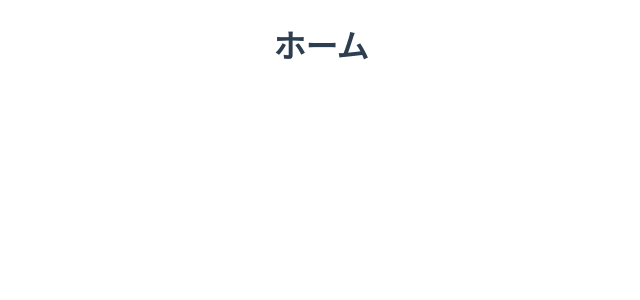
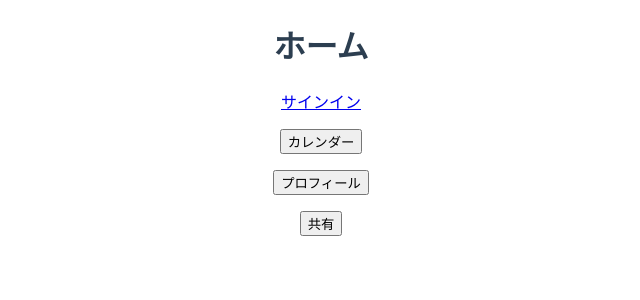
Before and after one commit to zakzakst/vue-practice, a Vue app in the folder sample-app-js/: page / in a window 1280 px wide. Shown: the top 300 px of the page, without its empty margins (319-959 px from the left). Built offline with nearby package versions, Linux system fonts and the light colour scheme.

Commit message:
ルーターの設定

```diff
--- a/sample-app-js/src/router/index.js
+++ b/sample-app-js/src/router/index.js
@@ -1,14 +1,42 @@
 import Vue from 'vue';
 import VueRouter from 'vue-router';
 import HomeComponent from '@/views/Home.vue';
+import CalendarComponent from '@/views/Calendar.vue';
+import ProfileComponent from '@/views/Profile.vue';
+import ShareComponent from '@/views/Share.vue';
+import SignInComponent from '@/views/SignIn.vue';
 
 Vue.use(VueRouter);
 
 const routes = [
   {
     path: '/',
-    name: 'Home',
+    name: 'home',
     component: HomeComponent,
+    meta: {
+      title: 'home',
+    },
+  },
+  {
+    path: '/calendar/:type',
+    name: 'calendar',
+    component: CalendarComponent,
+    props: true,
+  },
+  {
+    path: '/profile',
+    name: 'profile',
+    component: ProfileComponent,
+  },
+  {
+    path: '/share',
+    name: 'share',
+    component: ShareComponent,
+  },
+  {
+    path: '/sign-in',
+    name: 'sign-in',
+    component: SignInComponent,
   },
 ];
 
@@ -18,4 +46,11 @@
   routes,
 });
 
+router.afterEach(to => {
+  if (!to.meta.title) {
+    return;
+  }
+  document.title = to.meta.title;
+});
+
 export default router;
--- a/sample-app-js/src/views/Calendar.vue
+++ b/sample-app-js/src/views/Calendar.vue
@@ -1,11 +1,20 @@
 <template>
   <div>
-    <h1>カレンダー</h1>
+    <h1>カレンダー[{{ type.hoge }}]</h1>
   </div>
 </template>
 
 <script>
 import { defineComponent } from '@vue/composition-api';
 
-export default defineComponent({});
+export default defineComponent({
+  props: {
+    type: {
+      required: true,
+      validator: value => {
+        return ['month', 'weed', 'day'].includes(value);
+      },
+    },
+  },
+});
 </script>
--- a/sample-app-js/src/views/Home.vue
+++ b/sample-app-js/src/views/Home.vue
@@ -1,11 +1,54 @@
 <template>
   <div>
     <h1>ホーム</h1>
+    <p><router-link to="sign-in">サインイン</router-link></p>
+    <p><button @click="calendar">カレンダー</button></p>
+    <p><button @click="profile">プロフィール</button></p>
+    <p><button @click="share">共有</button></p>
   </div>
 </template>
 
 <script>
 import { defineComponent } from '@vue/composition-api';
 
-export default defineComponent({});
+export default defineComponent({
+  setup(prop, context) {
+    const calendar = () => {
+      context.root.$router.push(
+        // 'calendar/month',
+        // () => {},
+        // () => {},
+        {
+          name: 'calendar',
+          params: {
+            type: {
+              hoge: 123,
+              fuga: 'xyz',
+            },
+          },
+        },
+      );
+    };
+    const profile = () => {
+      context.root.$router.push(
+        'profile',
+        () => {},
+        () => {},
+      );
+    };
+    const share = () => {
+      context.root.$router.push(
+        'share',
+        () => {},
+        () => {},
+      );
+    };
+
+    return {
+      calendar,
+      profile,
+      share,
+    };
+  },
+});
 </script>
```
